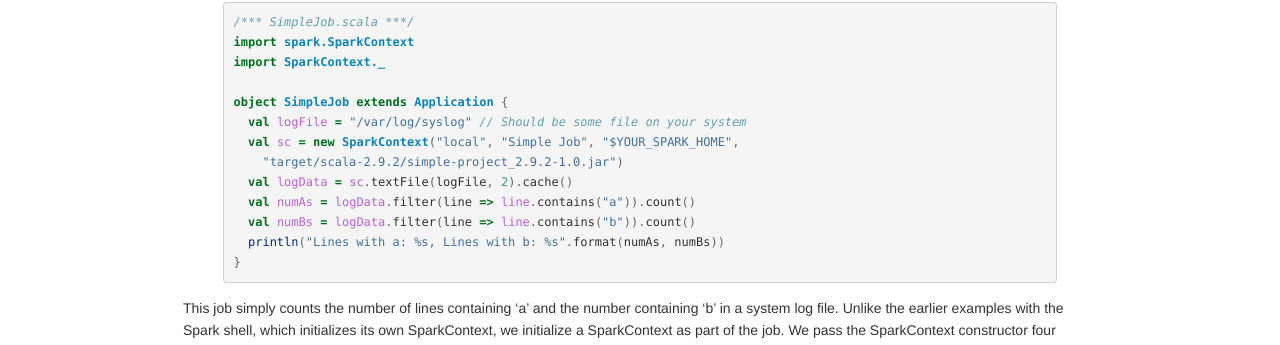
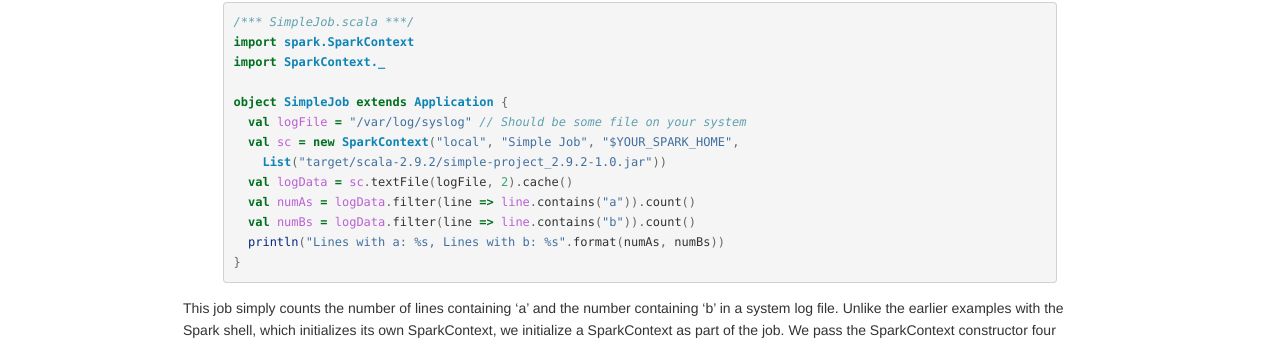
Before and after one commit to jaricftw/spark, a Jekyll site: the page built from docs/quick-start.md, in a window 1280 px wide and 1400 px high, scrolled down 2250 px. Shown: the part 105-450 px from the top of the window. Built offline with Jekyll 4.4.1, drawn with Linux system fonts in a browser that asks for light colours.

Commit message:
Adding multi-jar constructor in quickstart

```diff
--- a/docs/quick-start.md
+++ b/docs/quick-start.md
@@ -113,7 +113,7 @@
 object SimpleJob extends Application {
   val logFile = "/var/log/syslog" // Should be some file on your system
   val sc = new SparkContext("local", "Simple Job", "$YOUR_SPARK_HOME",
-    "target/scala-{{site.SCALA_VERSION}}/simple-project_{{site.SCALA_VERSION}}-1.0.jar")
+    List("target/scala-{{site.SCALA_VERSION}}/simple-project_{{site.SCALA_VERSION}}-1.0.jar"))
   val logData = sc.textFile(logFile, 2).cache()
   val numAs = logData.filter(line => line.contains("a")).count()
   val numBs = logData.filter(line => line.contains("b")).count()
```
Also changed, not shown: other parts of docs/quick-start.md (+1 -1 lines).
